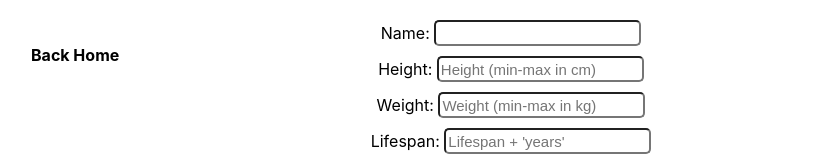
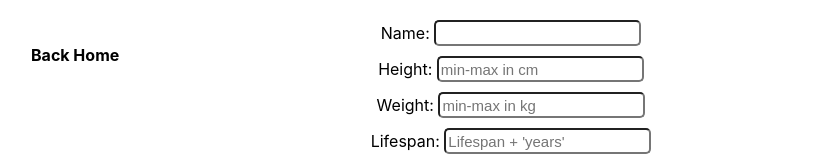
Before and after one commit to NachoHotz/PI-DOGS-FT14a, a React (Create React App) app in the folder client/: page /home/creation in a window 1280 px wide. Shown: the top 162 px of the page, without its empty margins (129-945 px from the left). Built offline with nearby package versions, Linux system fonts and the light colour scheme; no server answers.

Commit message:
modify height and weight form placeholders

```diff
--- a/client/src/components/BreedCreation/BreedCreation.jsx
+++ b/client/src/components/BreedCreation/BreedCreation.jsx
@@ -115,7 +115,7 @@ export default function Create() {
             <input
               name="height"
               type="text"
-              placeholder="Height (min-max in cm)"
+              placeholder="min-max in cm"
               onChange={handleInputChange}
               value={breed.height}
               required
@@ -127,7 +127,7 @@ export default function Create() {
             <input
               name="weight"
               type="text"
-              placeholder="Weight (min-max in kg)"
+              placeholder="min-max in kg"
               onChange={handleInputChange}
               value={breed.weight}
               required
```
